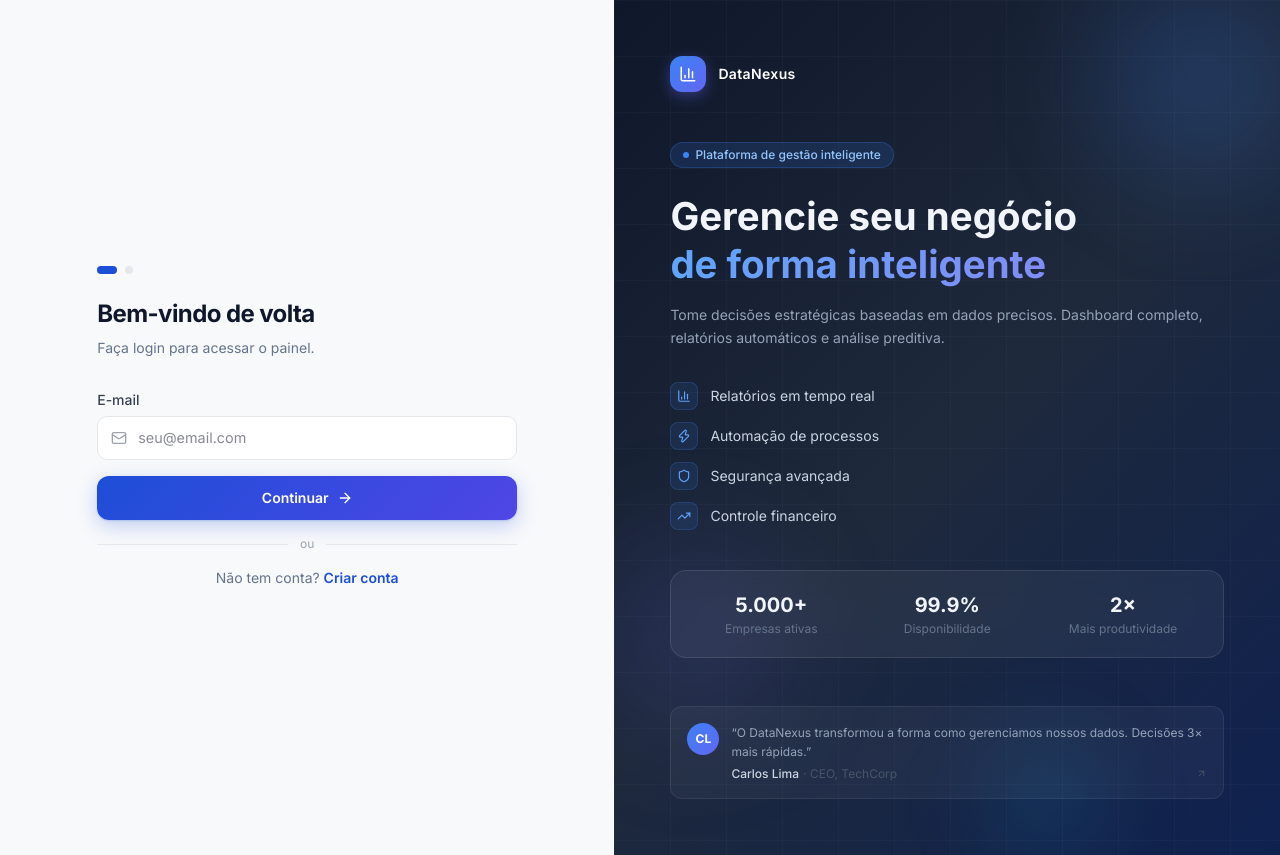
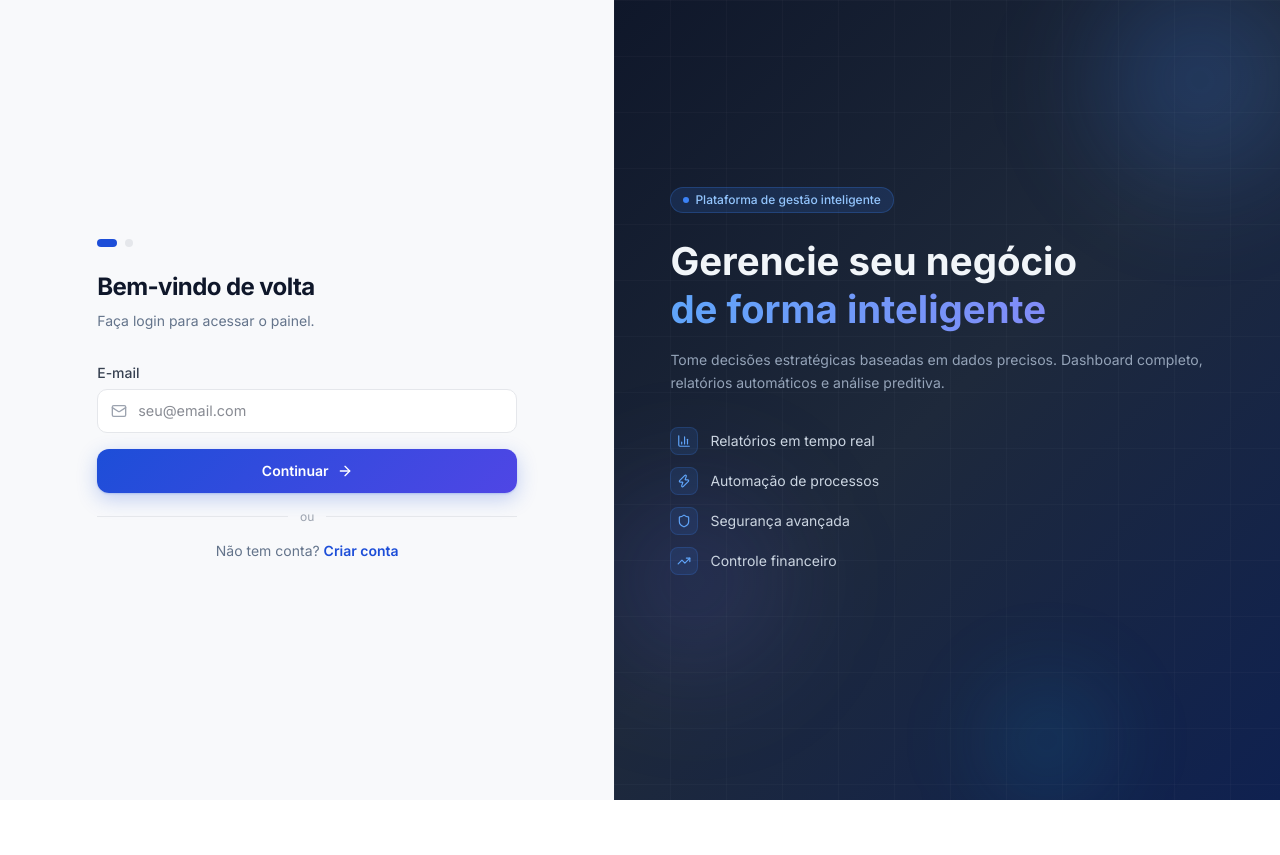
Before and after one commit to Raphael-Maximowski/DesafioIntegrador2026, a Next.js app in the folder app/web/: page /login in a window 1280 px wide. After the commit the page ends 800 px from the top, so only its background shows below. Built offline with nearby package versions, Linux system fonts and the light colour scheme; no server answers.

Commit message:
changing login and registration style

```diff
--- a/app/web/app/(auth)/layout.tsx
+++ b/app/web/app/(auth)/layout.tsx
@@ -1,13 +1,5 @@
 import { Inter } from "next/font/google";
-import {
-  CheckCircle2,
-  BarChart3,
-  Shield,
-  Zap,
-  TrendingUp,
-  Users,
-  ArrowUpRight,
-} from "lucide-react";
+import { BarChart3, Shield, Zap, TrendingUp } from "lucide-react";
 
 const inter = Inter({
   subsets: ["latin"],
@@ -22,11 +14,6 @@ const features = [
   { icon: TrendingUp,text: "Controle financeiro" },
 ];
 
-const stats = [
-  { value: "5.000+", label: "Empresas ativas" },
-  { value: "99.9%",  label: "Disponibilidade" },
-  { value: "2×",     label: "Mais produtividade" },
-];
 
 export default function AuthLayout({ children }: { children: React.ReactNode }) {
   return (
@@ -91,24 +78,8 @@ export default function AuthLayout({ children }: { children: React.ReactNode })
         />
 
         <div className="relative z-10 flex flex-col h-full p-10 xl:p-14">
-          {/* Logo */}
-          <div className="flex items-center gap-3 mb-auto">
-            <div
-              className="flex items-center justify-center w-9 h-9 rounded-xl"
-              style={{
-                background: "linear-gradient(135deg, #3B82F6, #6366F1)",
-                boxShadow: "0 4px 14px rgba(99,102,241,0.4)",
-              }}
-            >
-              <BarChart3 size={18} className="text-white" />
-            </div>
-            <span className="font-semibold text-white text-sm tracking-wide">
-              DataNexus
-            </span>
-          </div>
-
           {/* Hero content */}
-          <div className="py-12">
+          <div className="py-12 my-auto">
             {/* Badge */}
             <div
               className="inline-flex items-center gap-1.5 rounded-full px-3 py-1 mb-6 text-xs font-medium"
@@ -164,62 +135,6 @@ export default function AuthLayout({ children }: { children: React.ReactNode })
               ))}
             </ul>
 
-            {/* Stats glass card */}
-            <div
-              className="rounded-2xl p-5"
-              style={{
-                background: "rgba(255,255,255,0.05)",
-                border: "1px solid rgba(255,255,255,0.1)",
-                backdropFilter: "blur(12px)",
-              }}
-            >
-              <div className="grid grid-cols-3 gap-4">
-                {stats.map(({ value, label }) => (
-                  <div key={label} className="text-center">
-                    <div
-                      className="font-bold text-xl mb-0.5"
-                      style={{ color: "#F1F5F9" }}
-                    >
-                      {value}
-                    </div>
-                    <div className="text-xs" style={{ color: "#64748B" }}>
-                      {label}
-                    </div>
-                  </div>
-                ))}
-              </div>
-            </div>
-          </div>
-
-          {/* Bottom testimonial */}
-          <div
-            className="rounded-xl p-4 flex items-start gap-3"
-            style={{
-              background: "rgba(255,255,255,0.04)",
-              border: "1px solid rgba(255,255,255,0.07)",
-            }}
-          >
-            <div
-              className="w-8 h-8 rounded-full shrink-0 flex items-center justify-center text-xs font-bold"
-              style={{ background: "linear-gradient(135deg, #3B82F6, #6366F1)", color: "#fff" }}
-            >
-              CL
-            </div>
-            <div>
-              <p className="text-xs leading-relaxed mb-1" style={{ color: "#94A3B8" }}>
-                &ldquo;O DataNexus transformou a forma como gerenciamos nossos dados.
-                Decisões 3× mais rápidas.&rdquo;
-              </p>
-              <div className="flex items-center gap-1">
-                <span className="text-xs font-medium" style={{ color: "#CBD5E1" }}>
-                  Carlos Lima
-                </span>
-                <span className="text-xs" style={{ color: "#475569" }}>
-                  · CEO, TechCorp
-                </span>
-                <ArrowUpRight size={11} style={{ color: "#475569" }} className="ml-auto" />
-              </div>
-            </div>
           </div>
         </div>
       </aside>
```
